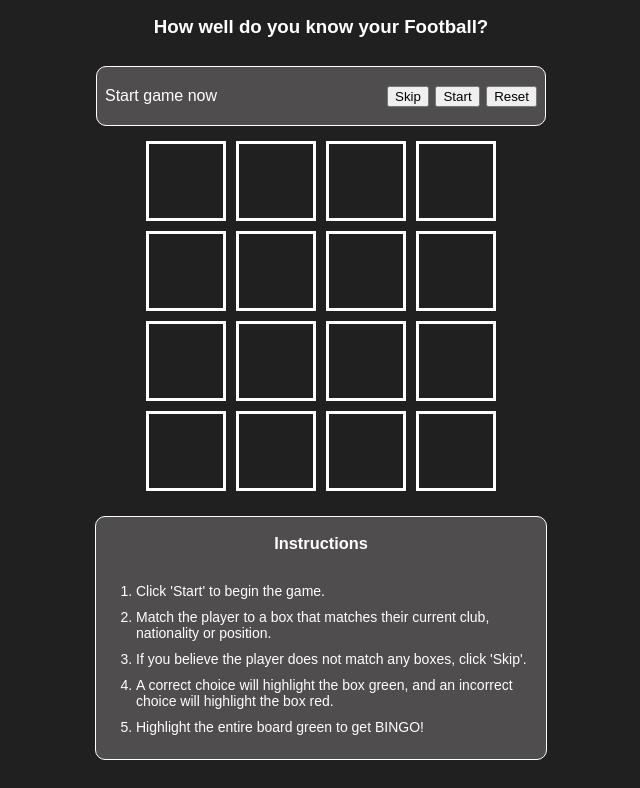
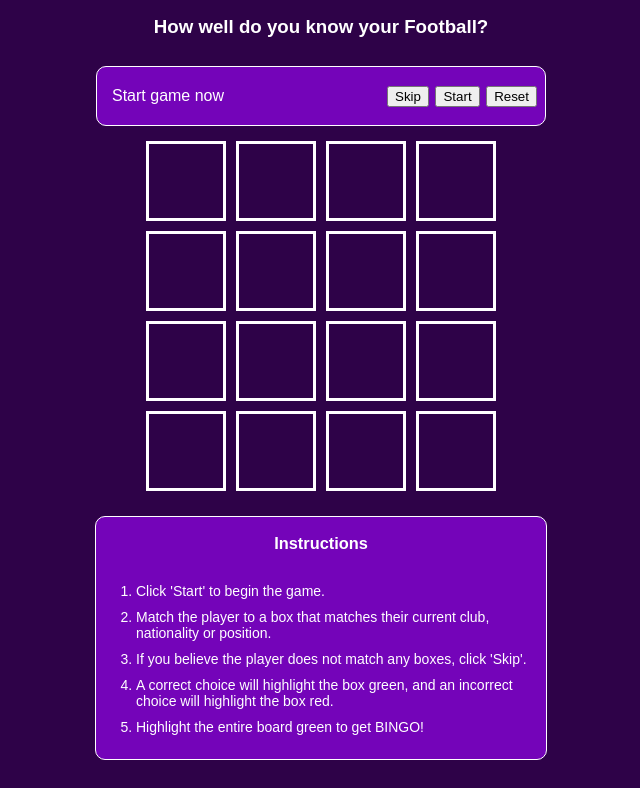
Before and after one commit to jamiekaye9/football-bingo, a plain HTML site: page index.html in a window 1280 px wide. Shown: the part 91-879 px from the top of the page, without its empty margins (319-959 px from the left). Drawn offline with Linux system fonts and the light colour scheme.

Commit message:
colour change

```diff
--- a/css/style.css
+++ b/css/style.css
@@ -1,6 +1,6 @@
 body {
     font-family: Arial, Helvetica, sans-serif;
-    background-color: #212020;
+    background-color: #2e0248;
     display: flex;
     flex-direction: column;
     align-items: center;
@@ -22,7 +22,7 @@ body {
     width: 450px;
     margin: 10px;
     box-sizing: border-box;
-    background-color: #4f4d4d;
+    background-color: #7404b9;
     border-radius: 10px;
 }
 
@@ -37,13 +37,10 @@ body {
     justify-content: space-around;
     align-items: center;
     text-align: center;
-
 }
 
-
-
 #control-message {
-    margin-left: 8px;
+    margin-left: 15px;
 }
 
 #title {
@@ -62,7 +59,7 @@ body {
     flex-direction: column;
     align-items: center;
     border: 1px solid white;
-    background-color: rgb(79, 77, 77);
+    background-color: #7404b9;
     margin: 20px;
     font-size: 14px;
     width: 450px;
--- a/js/app.js
+++ b/js/app.js
@@ -29,8 +29,6 @@ const controlMessage = document.querySelector('#control-message')
 const resetButton = document.querySelector('#reset')
 
 const skipButton = document.querySelector('#skip')
-
-
 
 /*-------------------------------- Functions --------------------------------*/
 
```
